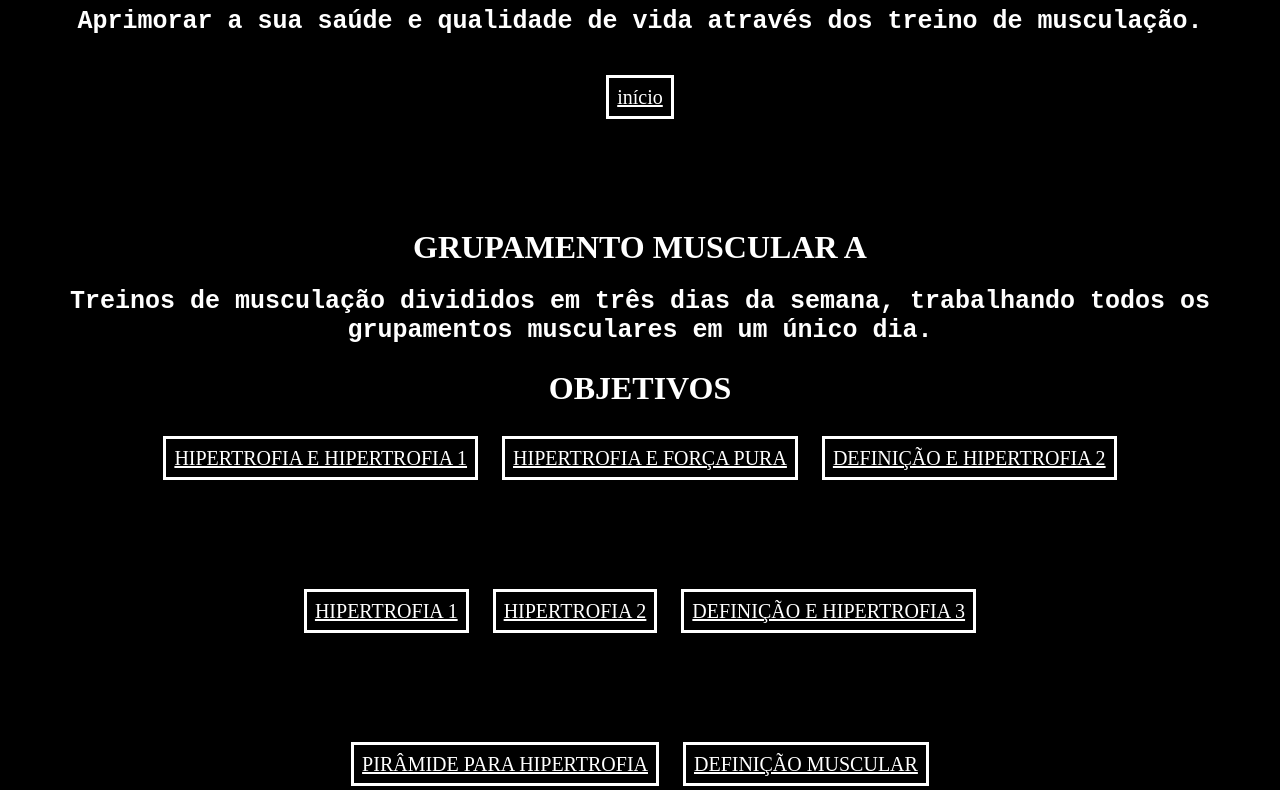
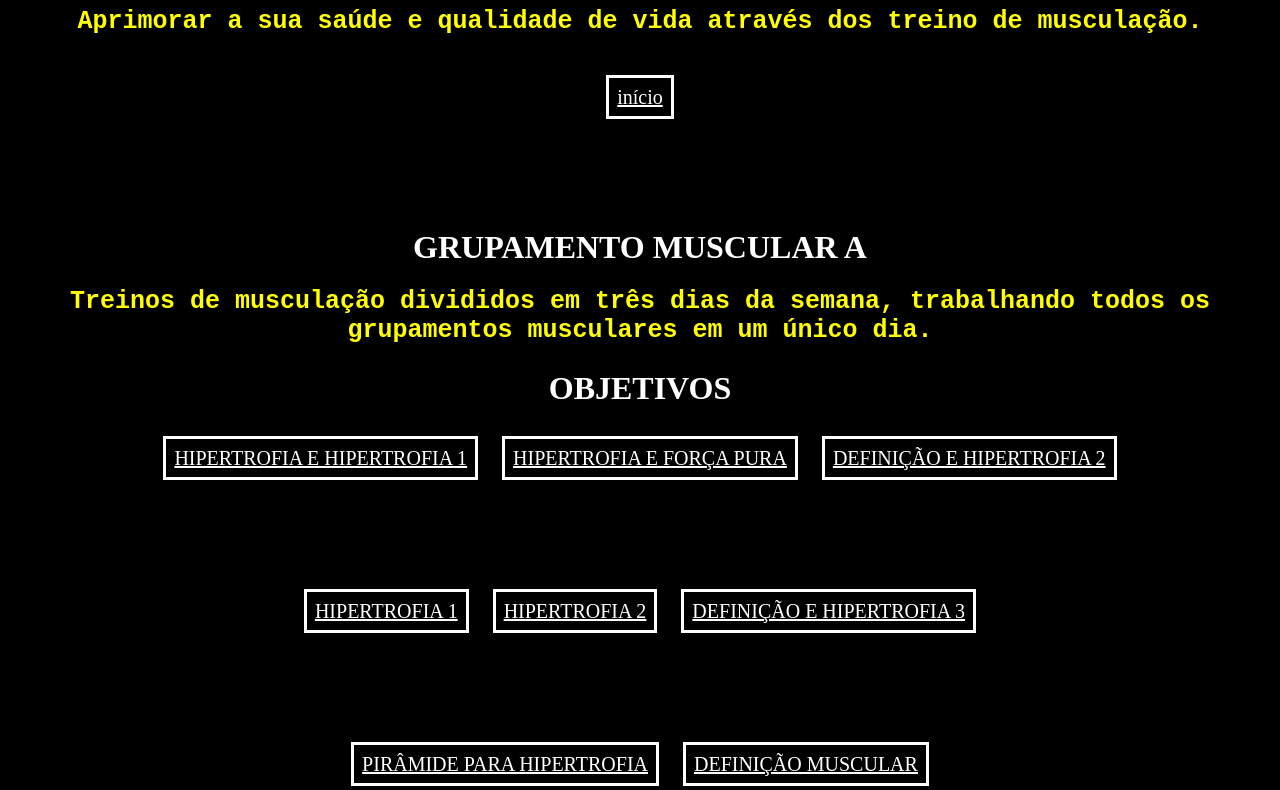
Before and after one commit to UlissesMelo75/ulissesmelo75, a plain HTML site: page index.html in a window 1280 px wide. Shown: the part 653-1443 px from the top of the page. Drawn offline with Linux system fonts and the light colour scheme.

Commit message:
Update indexcross.css

```diff
--- a/indexcross.css
+++ b/indexcross.css
@@ -111,3 +111,10 @@ body {
     color: white;
 
 }
+
+.div1>p,
+a {
+    font-size: 25px;
+
+    color: yellow;
+}
```
